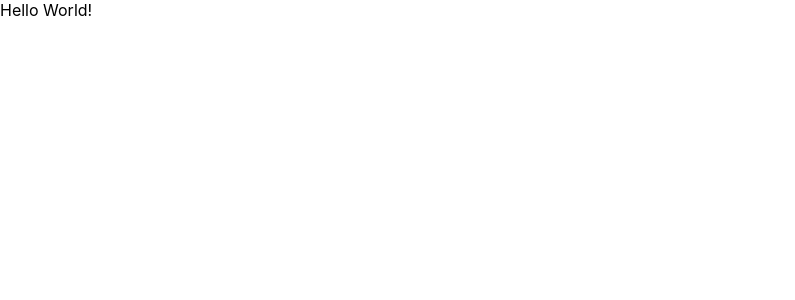
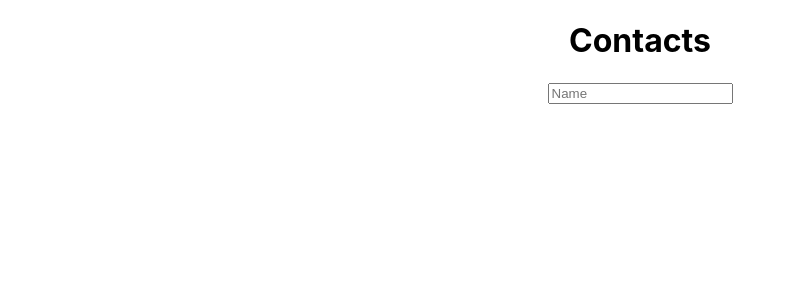
Before and after one commit to ardacoskun/ContactsApp-React-Redux, a React (Create React App) app: page / in a window 1280 px wide. Shown: the top 300 px of the page, without its empty margins (0-795 px from the left). Built offline with nearby package versions, Linux system fonts and the light colour scheme.

Commit message:
form and contacts components created and added to appjs

```diff
--- a/src/App.js
+++ b/src/App.js
@@ -1,7 +1,13 @@
 import React from "react";
+import Contacts from "./components/Contacts";
 
 const App = () => {
-  return <>Hello World!</>;
+  return (
+    <div className="app">
+      <h1>Contacts</h1>
+      <Contacts />
+    </div>
+  );
 };
 
 export default App;
--- /dev/null
+++ b/src/components/Contacts/Form.js
@@ -0,0 +1,19 @@
+import React, { useState } from "react";
+
+const Form = () => {
+  const [name, setName] = useState("");
+  return (
+    <div>
+      <form>
+        <input
+          type="text"
+          value={name}
+          onChange={(e) => setName(e.target.value)}
+          placeholder="Name"
+        />
+      </form>
+    </div>
+  );
+};
+
+export default Form;
--- /dev/null
+++ b/src/components/Contacts/index.js
@@ -0,0 +1,12 @@
+import React from "react";
+import Form from "./Form";
+
+const Contacts = () => {
+  return (
+    <>
+      <Form />
+    </>
+  );
+};
+
+export default Contacts;
--- a/src/index.css
+++ b/src/index.css
@@ -1,13 +1,20 @@
 body {
   margin: 0;
-  font-family: -apple-system, BlinkMacSystemFont, 'Segoe UI', 'Roboto', 'Oxygen',
-    'Ubuntu', 'Cantarell', 'Fira Sans', 'Droid Sans', 'Helvetica Neue',
+  font-family: -apple-system, BlinkMacSystemFont, "Segoe UI", "Roboto", "Oxygen",
+    "Ubuntu", "Cantarell", "Fira Sans", "Droid Sans", "Helvetica Neue",
     sans-serif;
   -webkit-font-smoothing: antialiased;
   -moz-osx-font-smoothing: grayscale;
 }
 
 code {
-  font-family: source-code-pro, Menlo, Monaco, Consolas, 'Courier New',
+  font-family: source-code-pro, Menlo, Monaco, Consolas, "Courier New",
     monospace;
 }
+
+.app {
+  display: flex;
+  align-items: center;
+  justify-content: center;
+  flex-direction: column;
+}
```
